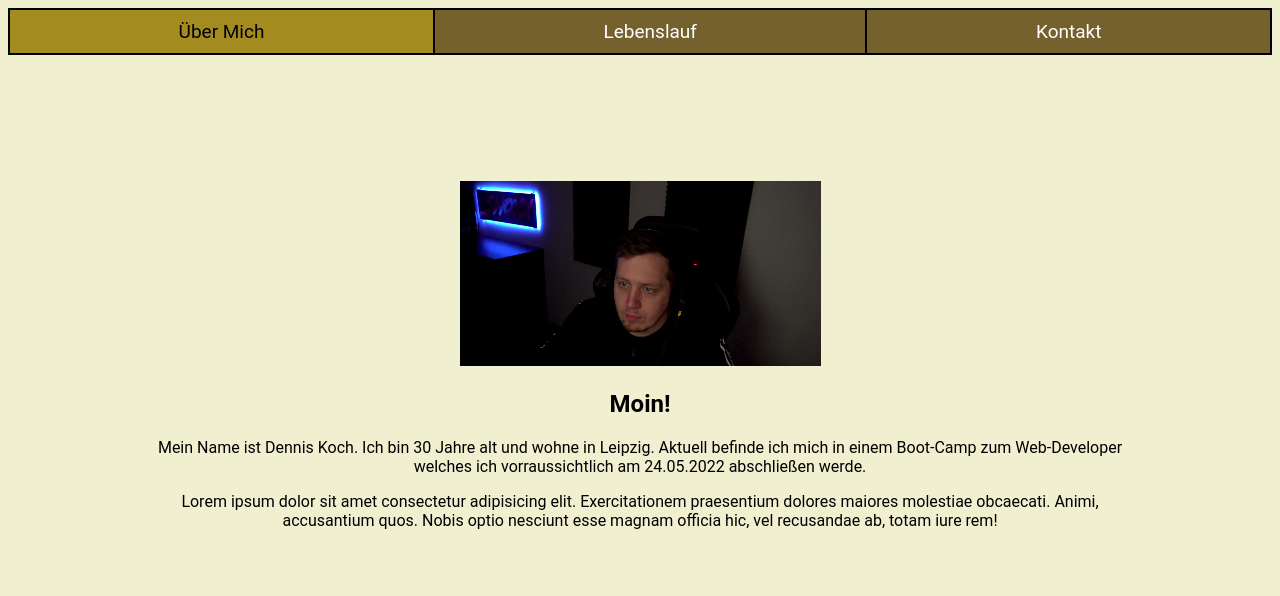
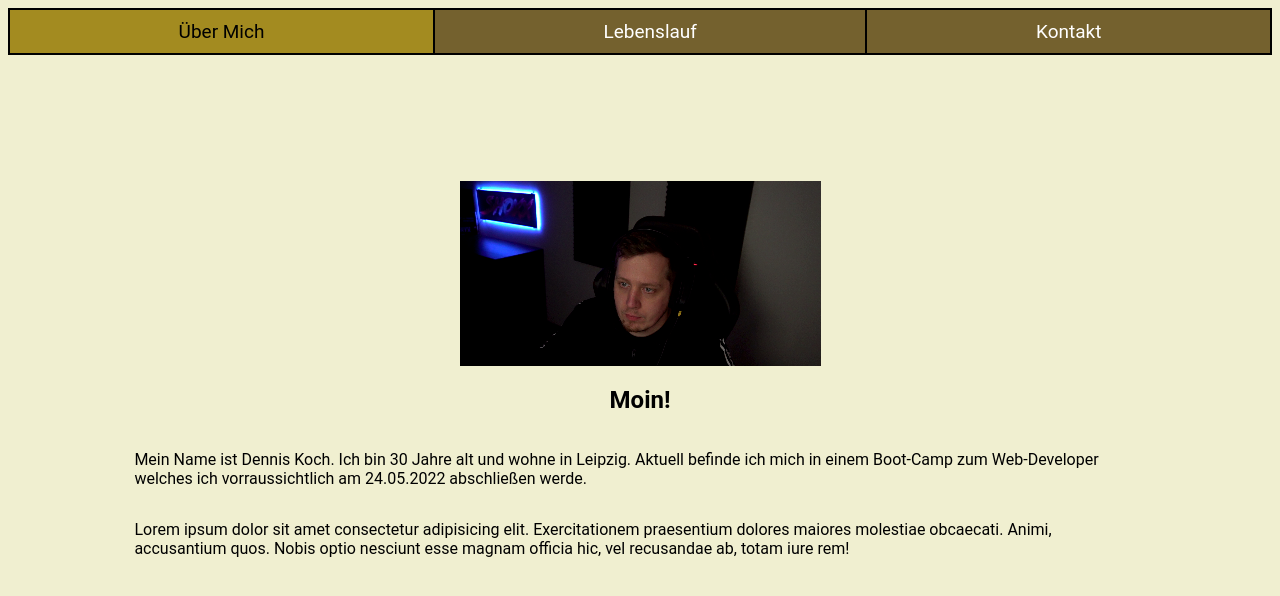
Before and after one commit to D3nnis249/mynewfirstwebsite, a plain HTML site: page index.html in a window 1280 px wide. Drawn offline with Linux system fonts and the light colour scheme.

Commit message:
update styles.css

```diff
--- a/styles.css
+++ b/styles.css
@@ -49,7 +49,9 @@ a.active {
 }
 
 .aboutme {
-  text-align: center;
+  display: flex;
+  align-items: center;
+  flex-direction: column;
   margin: 10%;
 }
 
```
